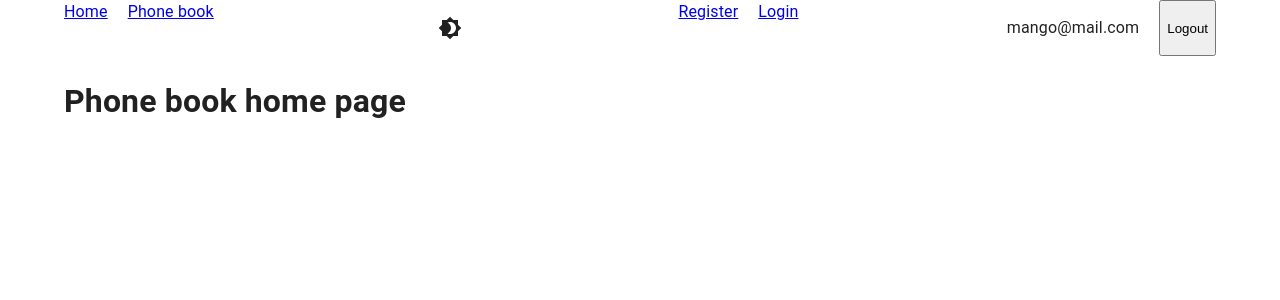
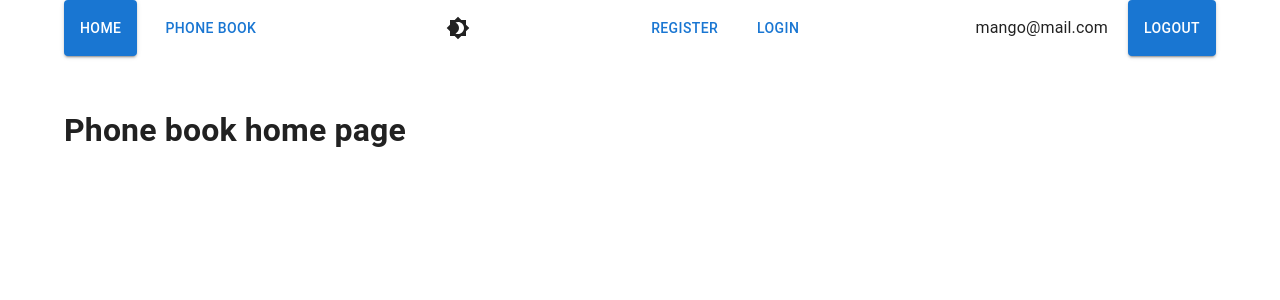
Before and after one commit to kbuhantsev/goit-react-hw-08-phonebook, a React (Create React App) app: page /goit-react-hw-07-phonebook/ in a window 1280 px wide. Shown: the top 300 px of the page. Built offline with nearby package versions, Linux system fonts and the light colour scheme.

Commit message:
navigation

```diff
--- a/src/components/AppBar/AuthNav/AuthNav.jsx
+++ b/src/components/AppBar/AuthNav/AuthNav.jsx
@@ -1,11 +1,16 @@
+import { Button } from '@mui/material';
 import Box from 'components/Box';
 import { Link } from 'react-router-dom';
 
 export default function AuthNav() {
   return (
     <Box as="nav" flexDirection="row" gridGap="20px">
-      <Link to="register">Register</Link>
-      <Link to="login">Login</Link>
+      <Button component={Link} to="register">
+        Register
+      </Button>
+      <Button component={Link} to="login">
+        Login
+      </Button>
     </Box>
   );
 }
--- a/src/components/AppBar/Navigation/Navigation.jsx
+++ b/src/components/AppBar/Navigation/Navigation.jsx
@@ -1,13 +1,17 @@
 import Box from 'components/Box';
 import { NavLink } from 'react-router-dom';
+// import { NavLinkStyled } from './Navigation.styled';
+import { Button } from '@mui/material';
 
 export default function Navigation() {
   return (
     <Box as="nav" flexDirection="row" gridGap="20px">
-      <NavLink to="/" end>
+      <Button to="/" component={NavLink} variant="contained" end>
         Home
-      </NavLink>
-      <NavLink to="/phones">Phone book</NavLink>
+      </Button>
+      <Button to="/phones" component={NavLink}>
+        Phone book
+      </Button>
     </Box>
   );
 }
--- a/src/components/AppBar/UserMenu/UserMenu.jsx
+++ b/src/components/AppBar/UserMenu/UserMenu.jsx
@@ -1,3 +1,4 @@
+import { Button } from '@mui/material';
 import Box from 'components/Box';
 
 export default function UserMenu() {
@@ -5,7 +6,7 @@ export default function UserMenu() {
     <>
       <Box flexDirection="row" gridGap="20px">
         <p>mango@mail.com</p>
-        <button>Logout</button>
+        <Button variant="contained">Logout</Button>
       </Box>
     </>
   );
--- a/src/components/pages/Home.jsx
+++ b/src/components/pages/Home.jsx
@@ -3,7 +3,9 @@ import Box from 'components/Box';
 export default function Home() {
   return (
     <>
-      <Box as="h1">Phone book home page</Box>
+      <Box as="h1" marginTop="50px">
+        Phone book home page
+      </Box>
     </>
   );
 }
```
Also changed, not shown: src/components/AppBar/Navigation/Navigation.styled.js (added, +12 -0 lines).
